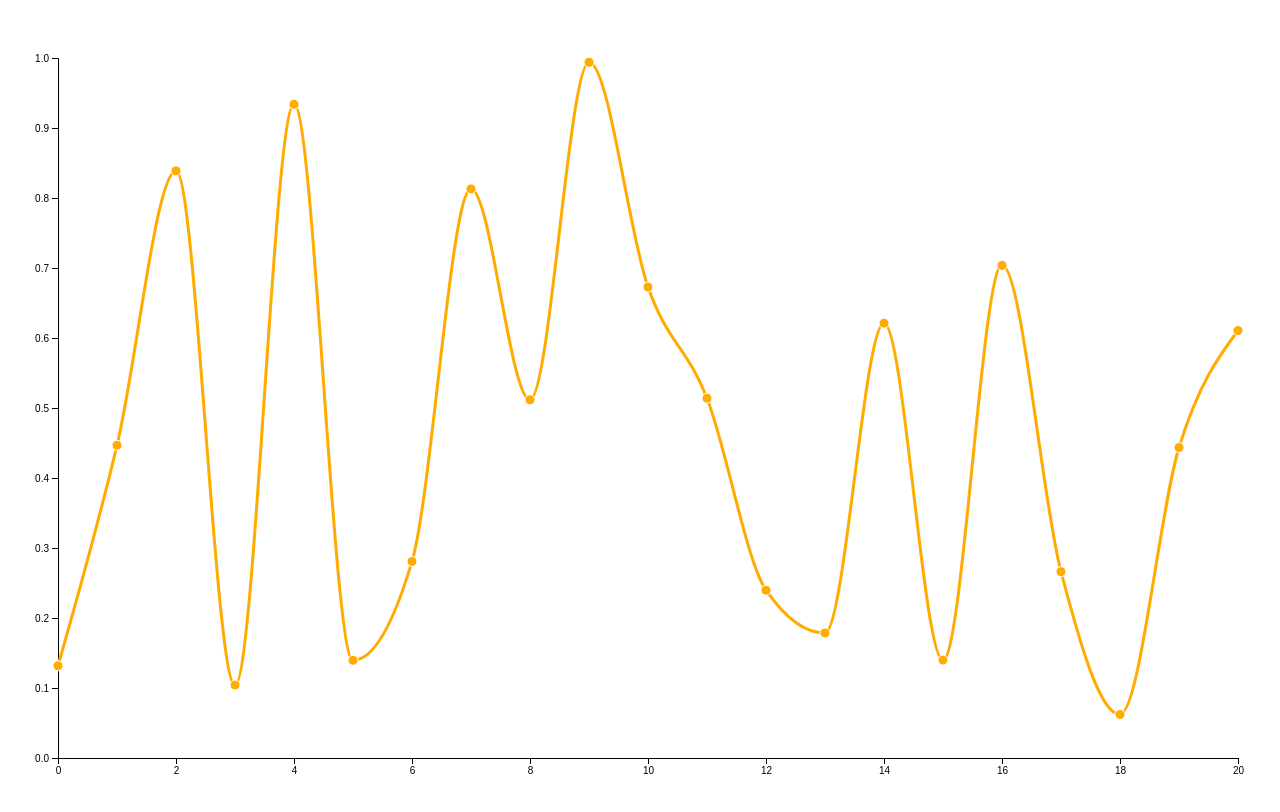
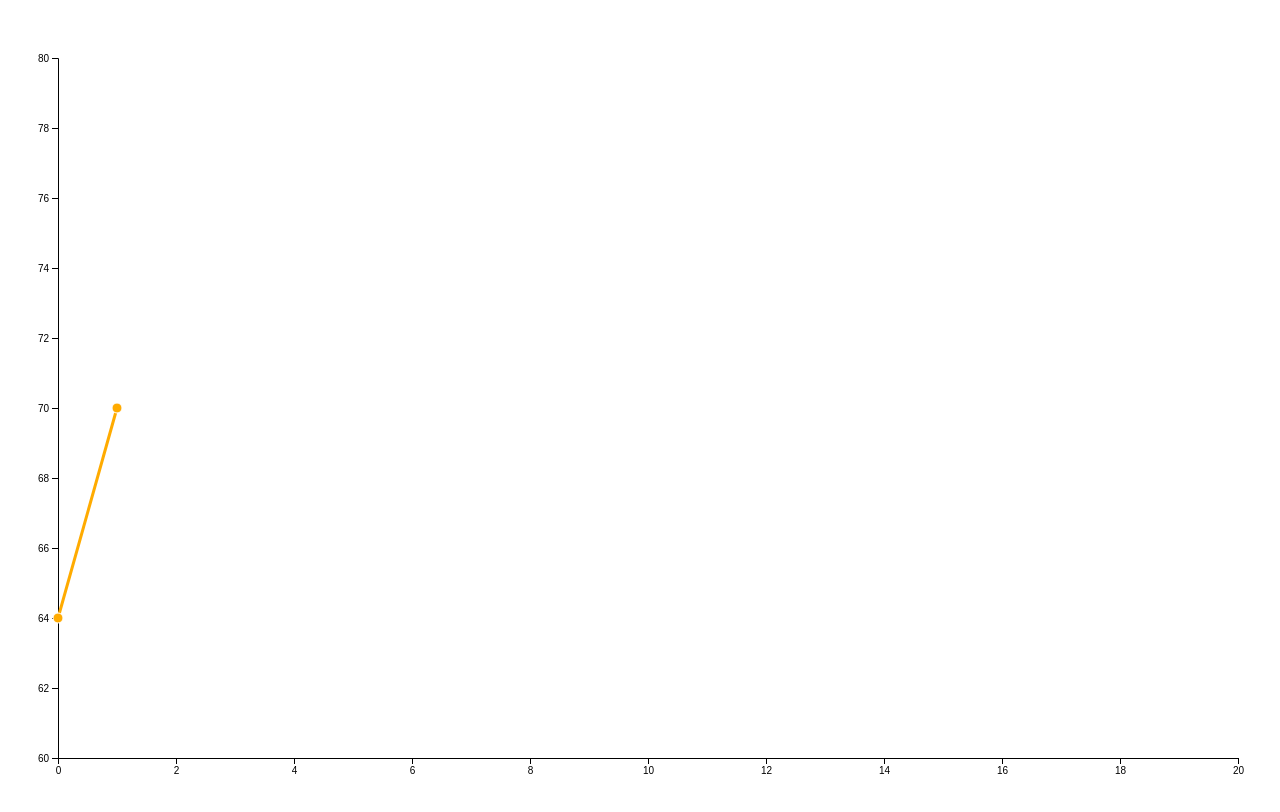
Before and after one commit to jSquaredSolutions/RobotGarden, a plain HTML site: page demo.html in a window 1280 px wide. Drawn offline with nearby package versions, Linux system fonts and the light colour scheme.

Commit message:
added range and dataset

```diff
--- a/demo.html
+++ b/demo.html
@@ -53,7 +53,7 @@ var xScale = d3.scaleLinear()
 
 // 6. Y scale will use the randomly generate number
 var yScale = d3.scaleLinear()
-    .domain([0, 1]) // input
+    .domain([60, 80]) // input
     .range([height, 0]); // output
 
 // 7. d3's line generator
@@ -63,7 +63,7 @@ var line = d3.line()
     .curve(d3.curveMonotoneX) // apply smoothing to the line
 
 // 8. An array of objects of length N. Each object has key -> value pair, the key being "y" and the value is a random number
-var dataset = d3.range(n).map(function(d) { return {"y": d3.randomUniform(1)() } })
+var dataset = [{y:64},{y:70}];
 
 // 1. Add the SVG to the page and employ #2
 var svg = d3.select("body").append("svg")
```
